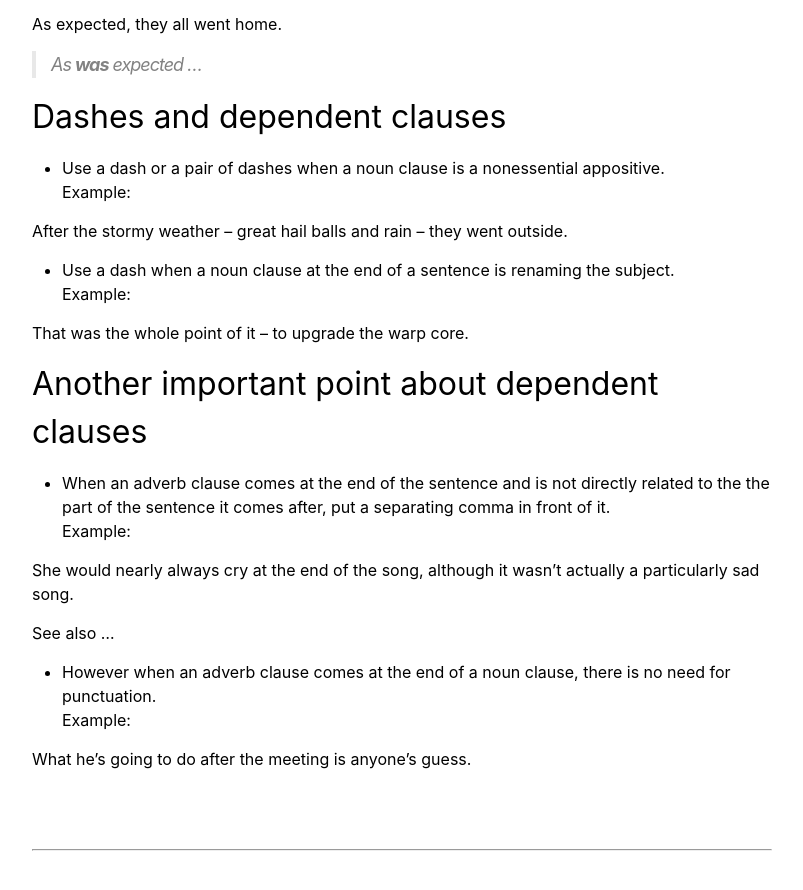
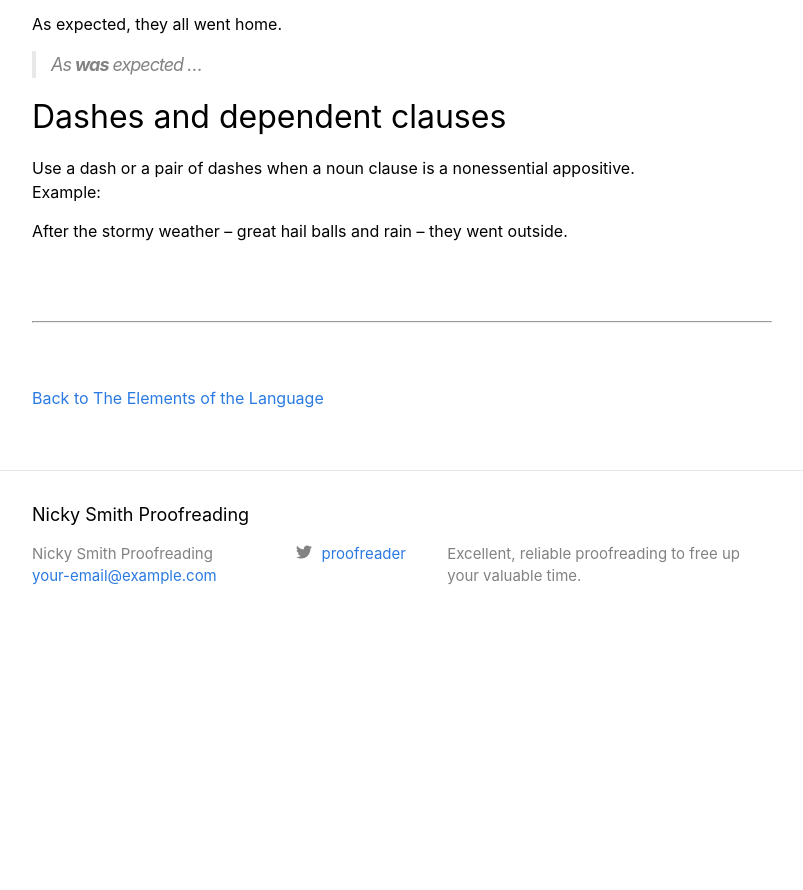
Before and after one commit to NickPax/my-website, a Jekyll site: the page built from _structures/dependent-clause.md, in a window 1280 px wide and 900 px high, scrolled down 2306 px. Shown: the top 890 px of the window, without its empty margins (238-1041 px from the left). Built offline with Jekyll 4.4.1, drawn with Linux system fonts in a browser that asks for light colours; after the commit the page ends 2954 px from its top, so only the background shows below that.

Commit message:
Update dependent-clause.md

```diff
--- a/_structures/dependent-clause.md
+++ b/_structures/dependent-clause.md
@@ -108,32 +108,10 @@ As expected, they all went home.
 
 ## Dashes and dependent clauses
 
-* Use a dash or a pair of dashes when a noun clause is a nonessential appositive.
+Use a dash or a pair of dashes when a noun clause is a nonessential appositive.
 Example:
 
 After the stormy weather -- great hail balls and rain -- they went outside.
-
-* Use a dash when a noun clause at the end of a sentence is renaming the subject.
-Example:
-
-That was the whole point of it -- to upgrade the warp core.
-
-## Another important point about dependent clauses
-
-* When an adverb clause comes at the end of the sentence and is not directly related to the the part of the sentence it comes after, put a separating comma in front of it.
-Example:
-
-She would nearly always cry at the end of the song, although it wasn't actually a particularly sad song.
-
-See also ...
-
-* However when an adverb clause comes at the end of a noun clause, there is no need for punctuation.
-Example:
-
-What he's going to do after the meeting is anyone's guess.
-
-
-
 
 
 
```
